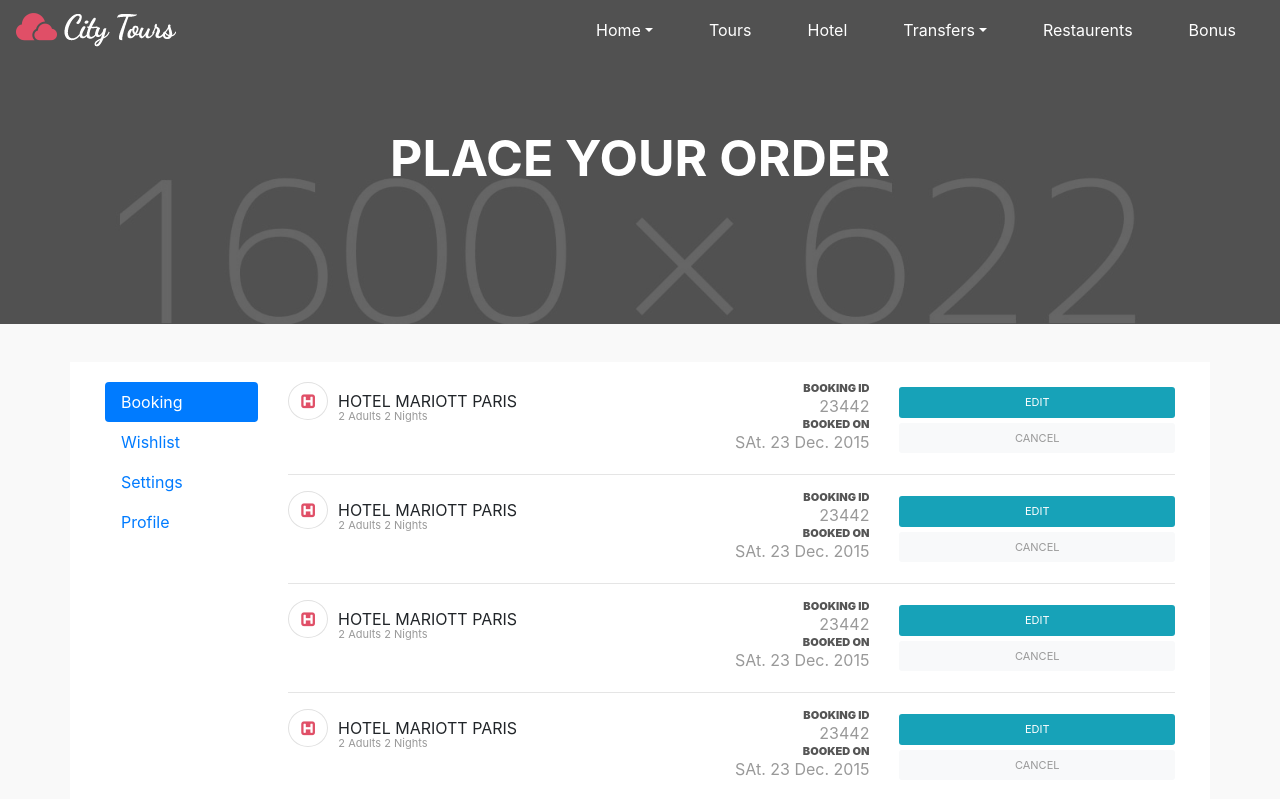
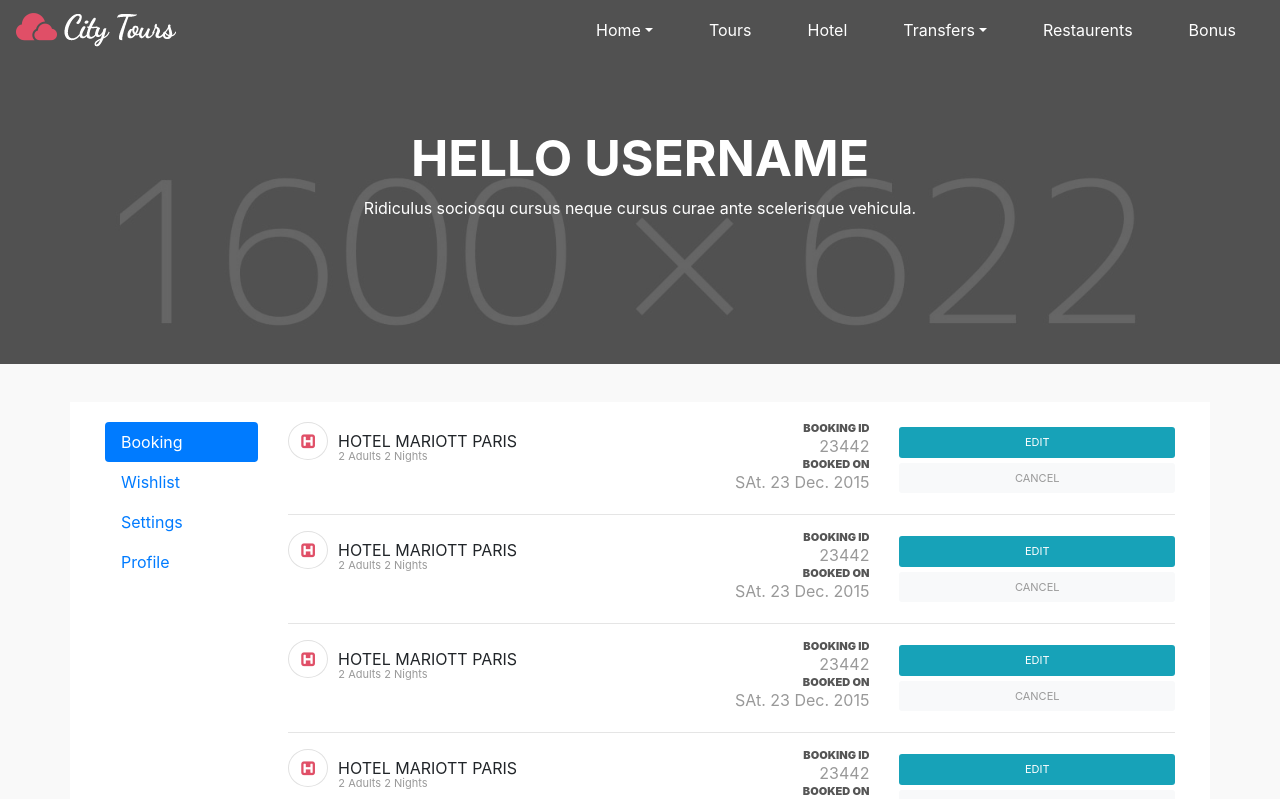
Before and after one commit to Aakashpaliwal/books-ecom, a React (Create React App) app: page /Admin in a window 1280 px wide. Shown: the top 799 px of the page. Built offline with nearby package versions, Linux system fonts and the light colour scheme.

Commit message:
fix banner content

```diff
--- a/src/Components/Admin/Admin.css
+++ b/src/Components/Admin/Admin.css
@@ -75,3 +75,6 @@
     font-weight: bold;
     font-size: 18px;
 }
+.admin-upper-most-para {
+    color: #fff;
+}
--- a/src/Components/Admin/Admin.js
+++ b/src/Components/Admin/Admin.js
@@ -14,7 +14,8 @@
           <div className="col-lg-12 col-md-12 col-sm-12 col-xs-12 text-center">
             {/* <h3>Your <span className="custom-inner-header"><strong>Comfort Partner</strong></span></h3>
             <button type="button" className="btn btn-primary btn-custom-radius">LEARN MORE</button> */}
-                <h3 className="cart-header">Place Your Order</h3>
+                <h3 className="cart-header">Hello USERNAME</h3>
+                <p className="admin-upper-most-para">Ridiculus sociosqu cursus neque cursus curae ante scelerisque vehicula.</p>
             </div>
           </div>
         </div>
```
